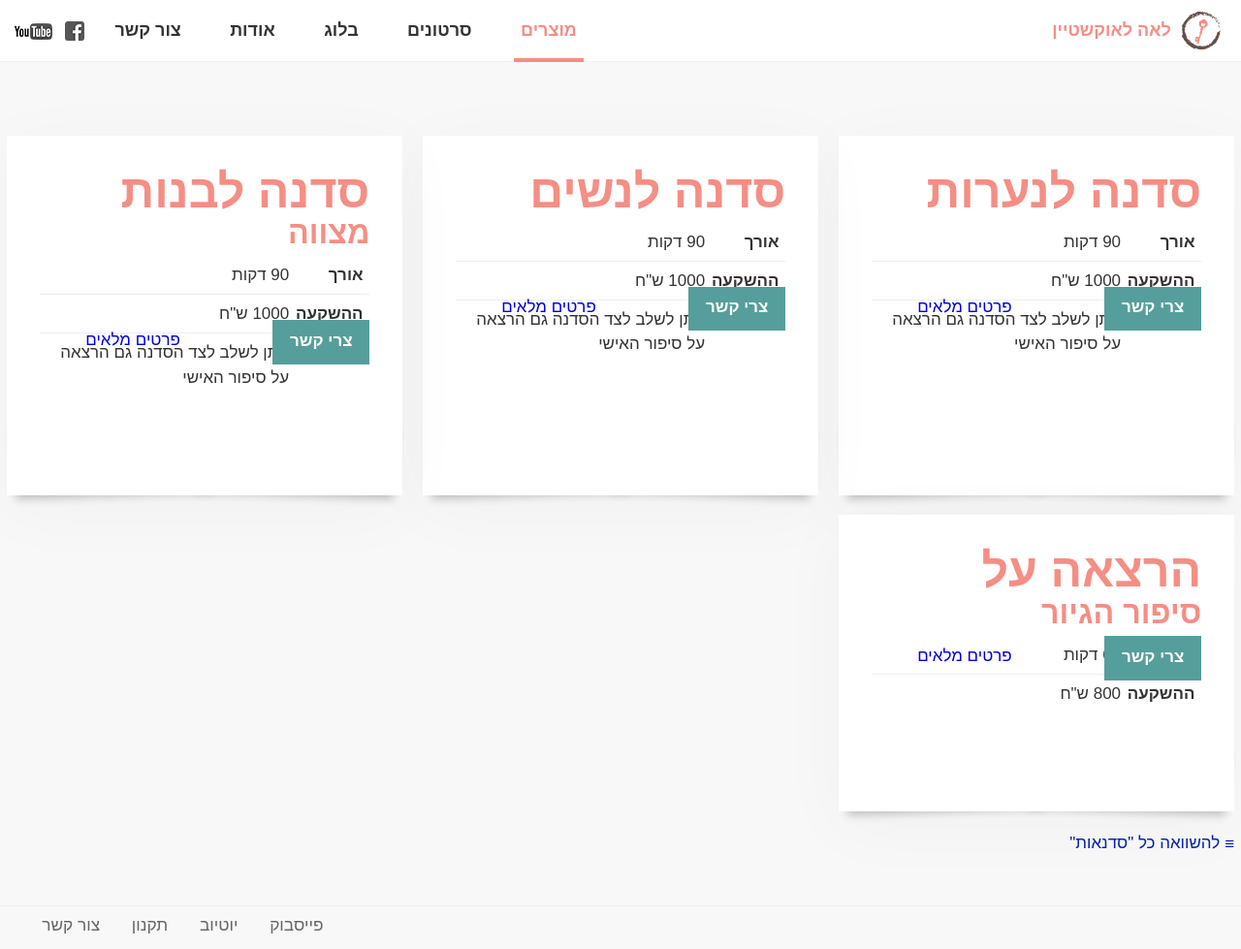
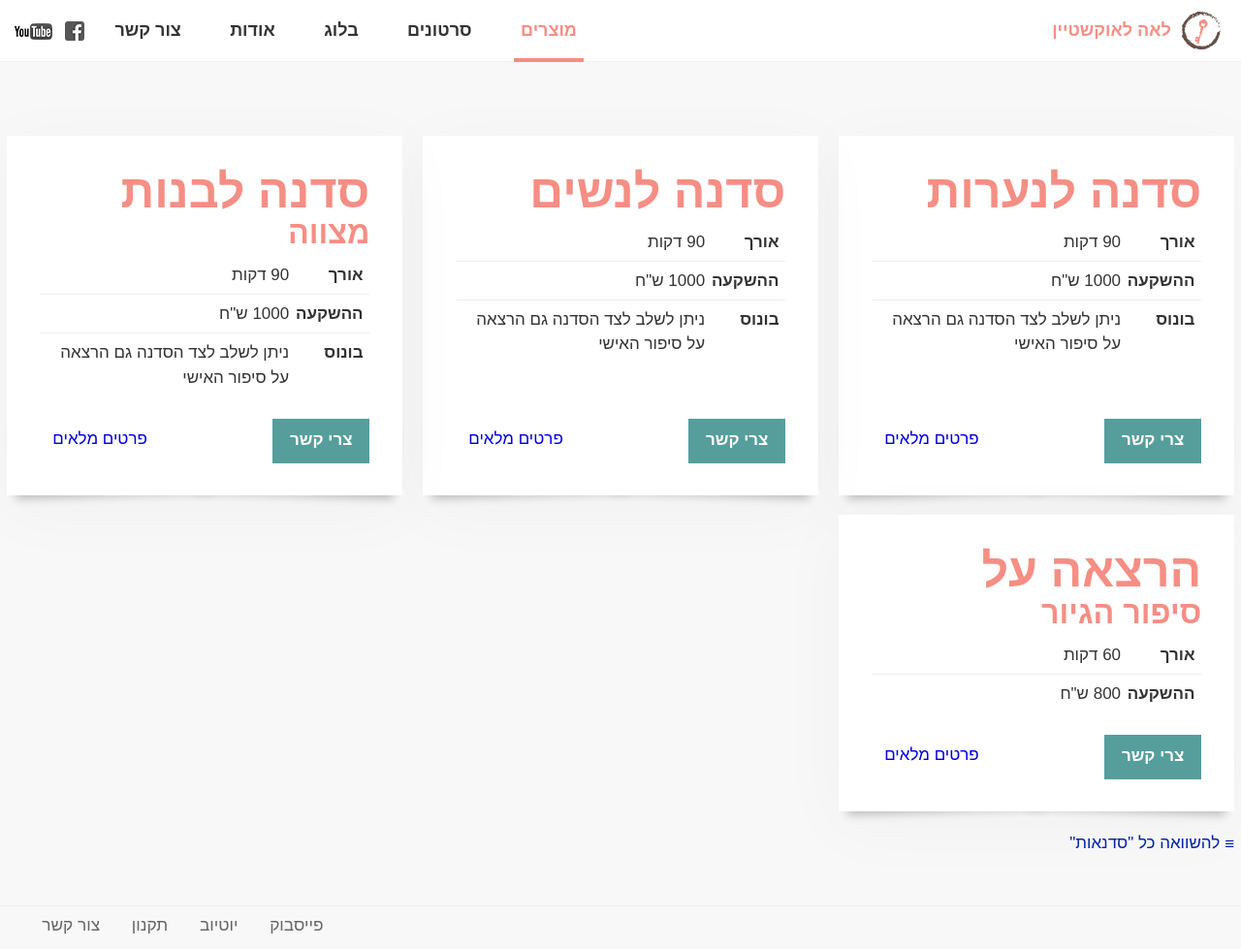
Before and after one commit to laukstein/lea.laukstein.com, a Jekyll site: the page built from _pages/products/workshops.md, in a window 1280 px wide and 979 px high. Shown: the whole window at 97% size. Built offline with Jekyll 4.4.1, drawn with Linux system fonts in a browser that asks for light colours.

Commit message:
Apply sticky-footer only for full details product pages

```diff
--- a/_includes/product.html
+++ b/_includes/product.html
@@ -32,20 +32,21 @@
                 endif %}{%
                 endif %}{%
             endfor %}
-        </ul>
-        <div class=sticky-footer>{% if page.button %}{%
+        </ul>{% if include.more %}
+        <div class=sticky-footer>{% endif %}{%
+if page.button %}{%
 for item in page.button %}{%
     if item.paypal %}
-            <a rel=noopener href="https://www.paypal.com/cgi-bin/webscr?cmd=_s-xclick&hosted_button_id={{ item.paypal }}" class=button>{{ item.title }}</a>{%
+        <a rel=noopener href="https://www.paypal.com/cgi-bin/webscr?cmd=_s-xclick&hosted_button_id={{ item.paypal }}" class=button>{{ item.title }}</a>{%
     endif %}{% if item.more %}
         {{ item.more}}{%
     endif %}{%
 endfor %}{% else
         %}<a class=button href=/contact#{{ page.url | remove: "/" }} tabindex=0>צרי קשר</a>{%
         endif %}{% if include.more == nil %}
-            <a class=more href={{ page.url }}>פרטים מלאים</a>
-            <a class=absolute href={{ page.url }}></a>{% endif %}
-        </div>
-    </div>
+        <a class=more href={{ page.url }}>פרטים מלאים</a>
+        <a class=absolute href={{ page.url }}></a>{% endif %}
+    </div>{% if include.more %}
+    </div>{% endif %}
 </article>{%
 endif %}
```
